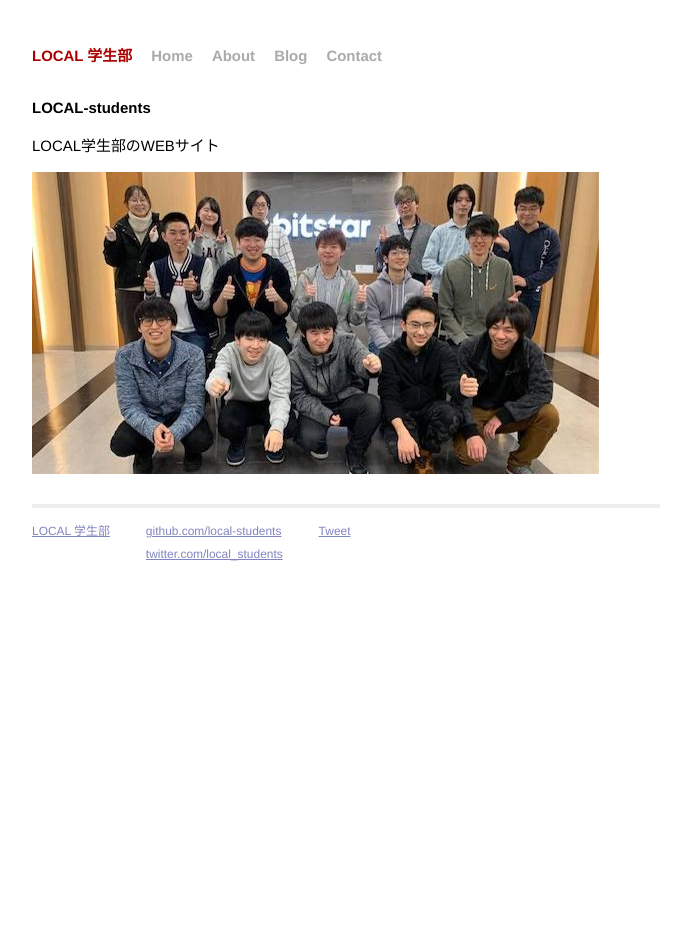
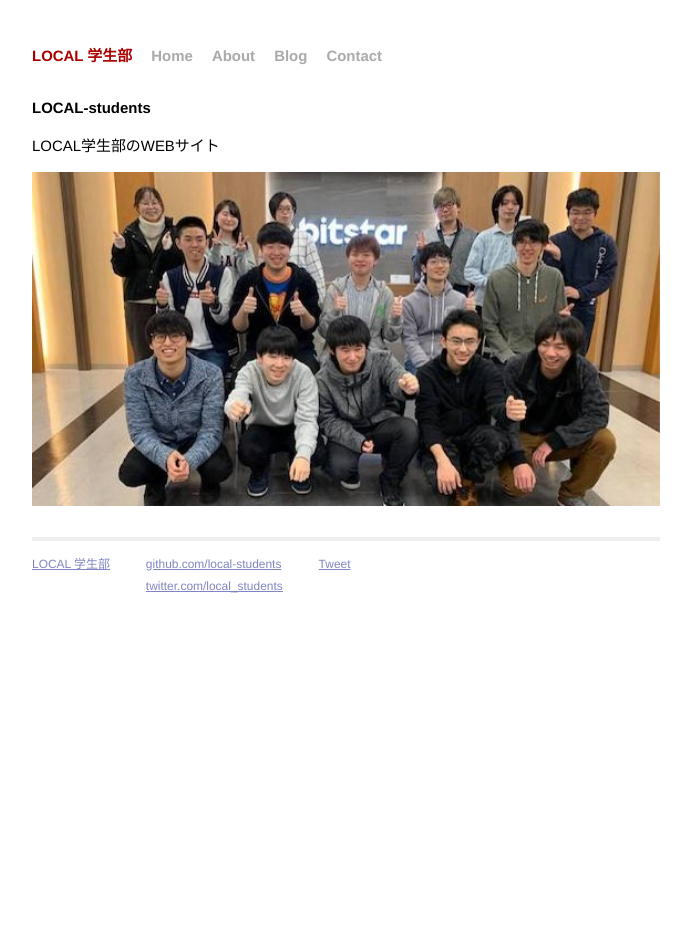
Before and after one commit to local-students/local-students.github.io, a Jekyll site: the page built from index.html, in a window 1280 px wide. Shown: the whole page, without its empty margins (294-985 px from the left). Built offline with Jekyll 4.4.1, drawn with Linux system fonts in a browser that asks for light colours; comment, search, counter and statistics services are not loaded.

Commit message:
トップの画像の大きさを調整

```diff
--- a/index.html
+++ b/index.html
@@ -6,5 +6,5 @@ title: LOCAL-students
 <div id="home">
   <h1>LOCAL-students</h1>
   <p>LOCAL学生部のWEBサイト</p>
-  <img src="/static/img/home_img.jpg" width="auto" height="auto">
+  <img src="/static/img/home_img.jpg" width="100%" height="auto">
 </div>
```
